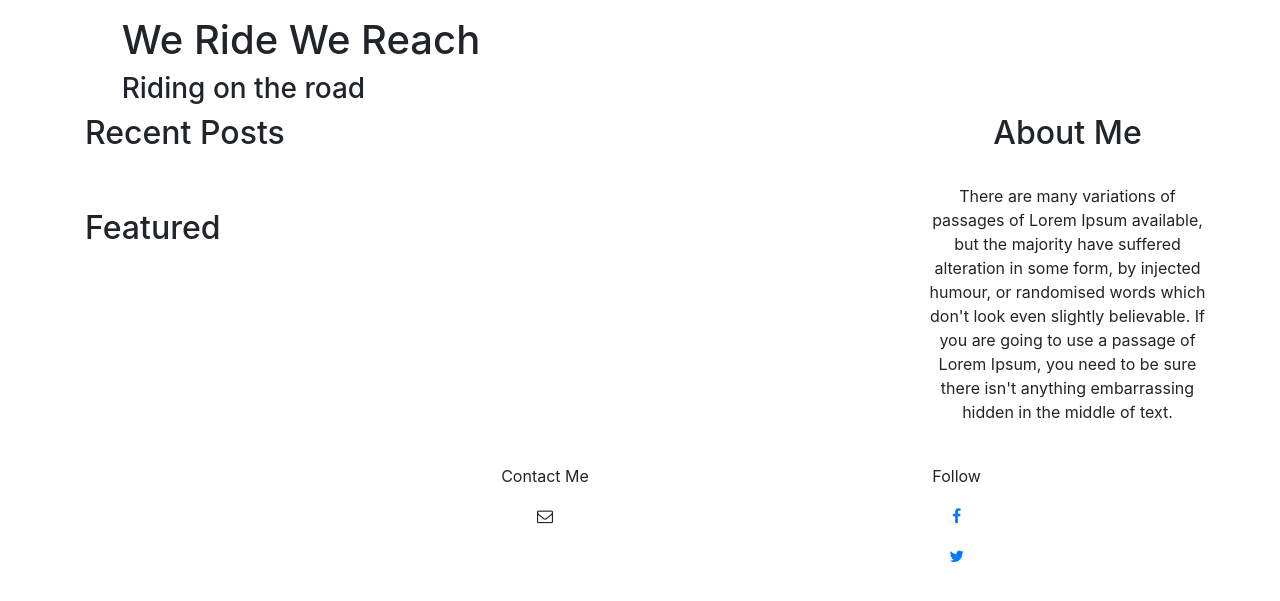
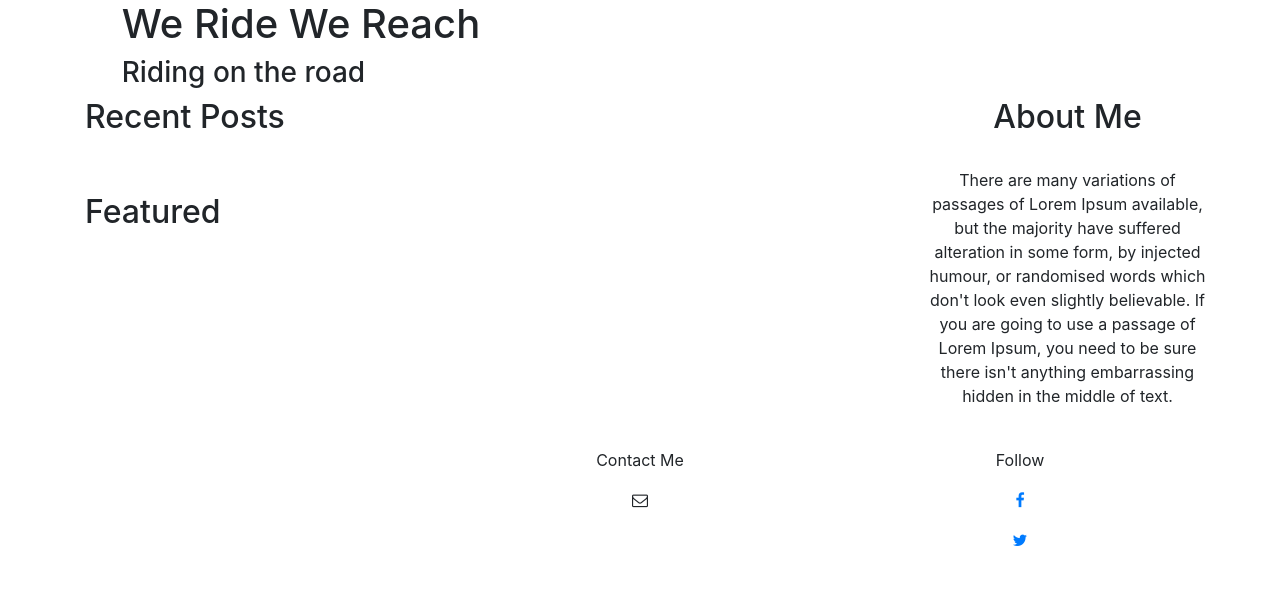
Before and after one commit to ashutosh-singh-git/myblog, a Django app: template blog/templates/blog/home.html in a window 1280 px wide. Shown: the part 24-625 px from the top of the page. Run offline with Django 3.2, Linux system fonts and the light colour scheme; the template is opened without the code that fills it, so the values that code supplies are empty; some libraries are stand-ins or nearby versions.

Commit message:
Markdown editor added for blog content + CSS changes in headers + footers

```diff
--- a/blog/admin.py
+++ b/blog/admin.py
@@ -1,4 +1,5 @@
 from django.contrib import admin
+from markdownx.admin import MarkdownxModelAdmin
 
 from .models import Blog, Category, Images
 
@@ -14,6 +15,6 @@ class BlogAdmin(admin.ModelAdmin):
     ]
 
 
-admin.site.register(Blog, BlogAdmin)
+admin.site.register(Blog, MarkdownxModelAdmin)
 admin.site.register(Category)
 admin.site.register(Images)
--- a/blog/templates/blog/base.html
+++ b/blog/templates/blog/base.html
@@ -12,7 +12,7 @@
 </head>
 <body>
 <div class="page-header" id="header" align="left">
-    <p><a href="/">Rider Wolf</a></p>
+    <span><a href="/">Rider Wolf</a></span>
 </div>
 
 {% block content %}
--- a/blog/templates/blog/blog_detail.html
+++ b/blog/templates/blog/blog_detail.html
@@ -18,8 +18,10 @@
                         </div>
                     {% endif %}
                     <div class="blog_detail_content">
-                        {{ blog.body|process_image| safe|linebreaksbr }}
+                        {{ blog.formatted_markdown| process_image| safe|linebreaksbr }}
                     </div>
+                    <br>
+                    <hr>
                 </div>
             </div>
         </div>
--- a/blog/templates/blog/footer.html
+++ b/blog/templates/blog/footer.html
@@ -2,10 +2,10 @@
     <div class="footer">
         <div class="container">
             <div class="row">
-                <div class="col-md-2 mx-auto text-center">
+                <div class="col-md-4 mx-auto text-center">
                     <p><a href="/category" style="text-decoration: none;color: white;">Categories</a></p>
                 </div>
-                <div class="col-md-2 mx-auto text-center">
+                <div class="col-md-4 mx-auto text-center">
                     <p class="col-md-12">Contact Me</p>
                     <p class="col-md-12"><a class="fa fa-envelope-o"></a></p>
                 </div>
--- a/blog/templatetags/myblog_tags.py
+++ b/blog/templatetags/myblog_tags.py
@@ -10,6 +10,7 @@ def strip_double_quotes(quoted_string):
 
 @register.filter
 def process_image(html):
-    return html.replace('<img', '<figure class="figure text-center"><img class="figure-img img-fluid w-100 rounded"') \
+    return html.replace('<img', '<figure class="figure text-center" style="margin:0"><img class="figure-img img-fluid w-100 rounded"') \
         .replace('/caption>', '/figcaption></figure>') \
-        .replace('<caption', '<figcaption class="figure-caption"')
+        .replace('<caption', '<figcaption class="figure-caption"')\
+        .replace('<p></p>','')
--- a/blog/urls.py
+++ b/blog/urls.py
@@ -1,4 +1,5 @@
-from django.urls import path
+from django.conf.urls import url
+from django.urls import path, include
 from . import views
 
 urlpatterns = [
@@ -6,4 +7,6 @@ urlpatterns = [
     path('category/', views.search, name='category'),
     path('category/<slug:slug>', views.search, name='search'),
     path('<slug:cat_slug>/<slug:slug>-<int:pk>/', views.blog_detail, name='blog_detail'),
+    url(r'^markdownx/', include('markdownx.urls')),
+    url(r'mdeditor/', include('mdeditor.urls'))
 ]
```
Also changed, not shown: blog/models.py (+7 -1 lines).
